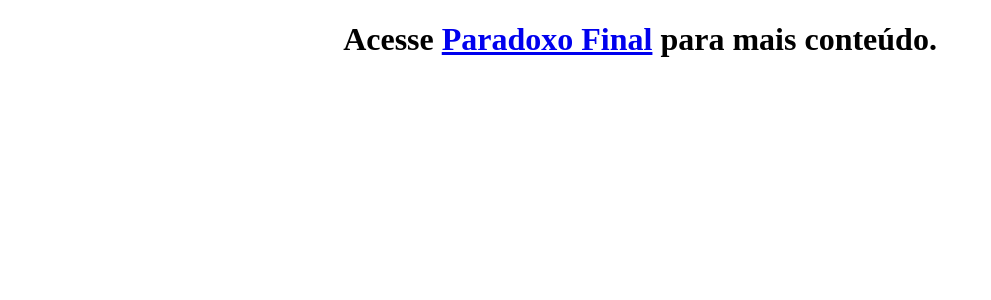
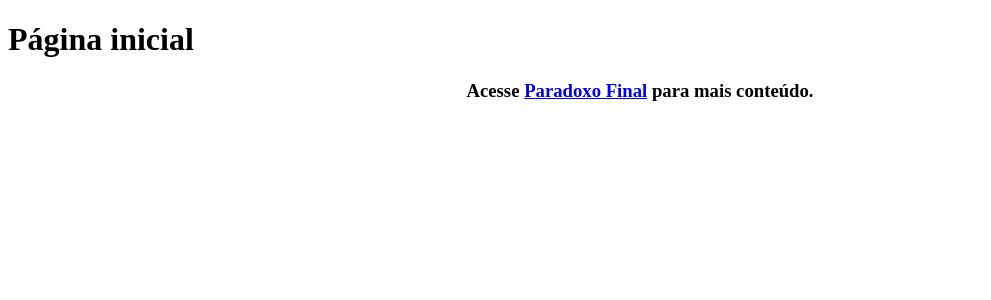
Before and after one commit to alexsetta/com, a Next.js app: page / in a window 1280 px wide. Shown: the top 300 px of the page, without its empty margins (0-991 px from the left). Built offline with nearby package versions, Linux system fonts and the light colour scheme.

Commit message:
teste de  página

```diff
--- a/pages/index.js
+++ b/pages/index.js
@@ -1,5 +1,8 @@
 function Home() {
-	return <div><h1 align="center">Acesse <a href="https://paradoxofinal.com.br">Paradoxo Final</a> para mais conteúdo.</h1></div>
+	return <div>
+		<h1>Página inicial</h1>
+		<h3 align="center">Acesse <a href="https://paradoxofinal.com.br">Paradoxo Final</a> para mais conteúdo.</h3>
+		</div>
 }
 
 export default Home
```
